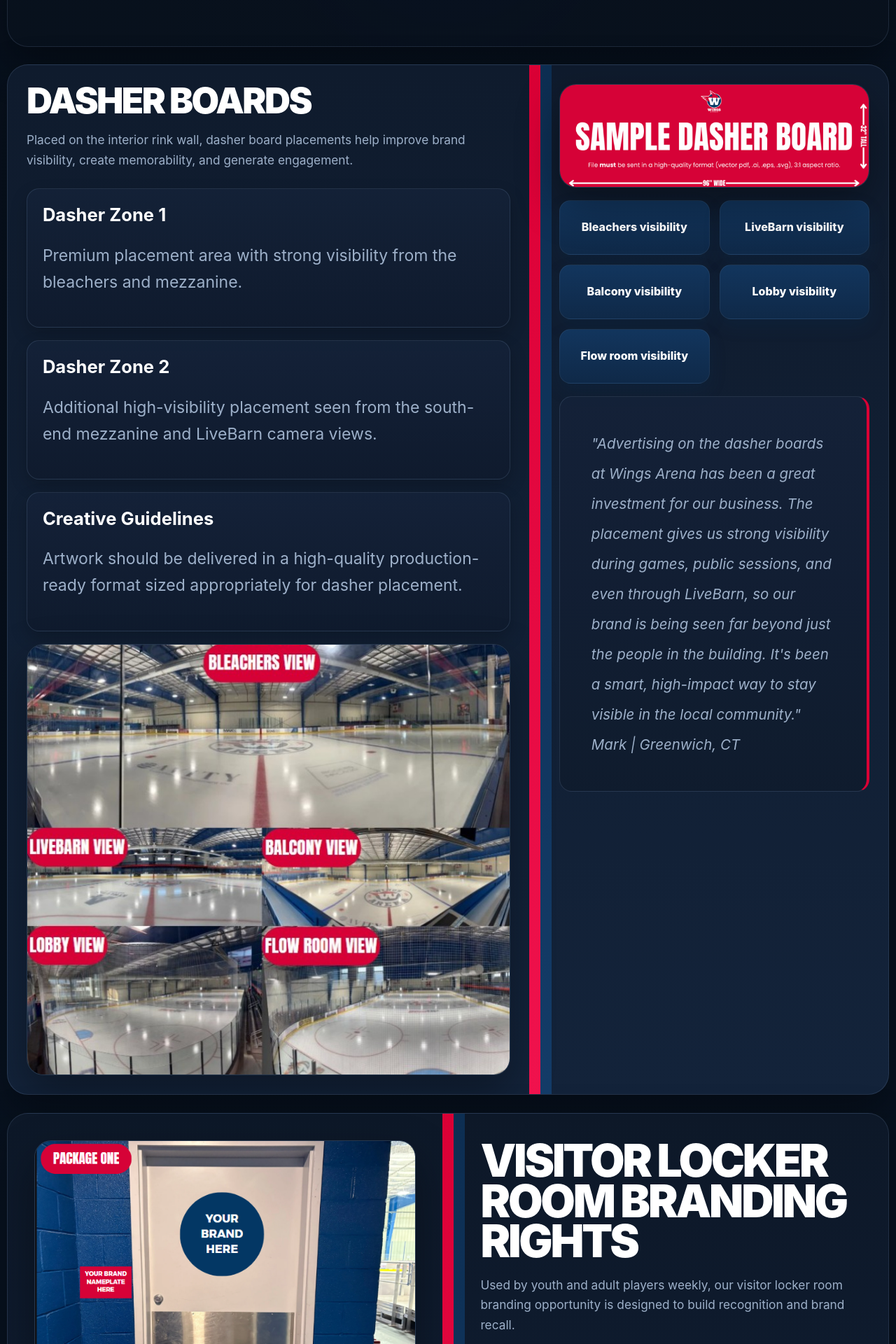
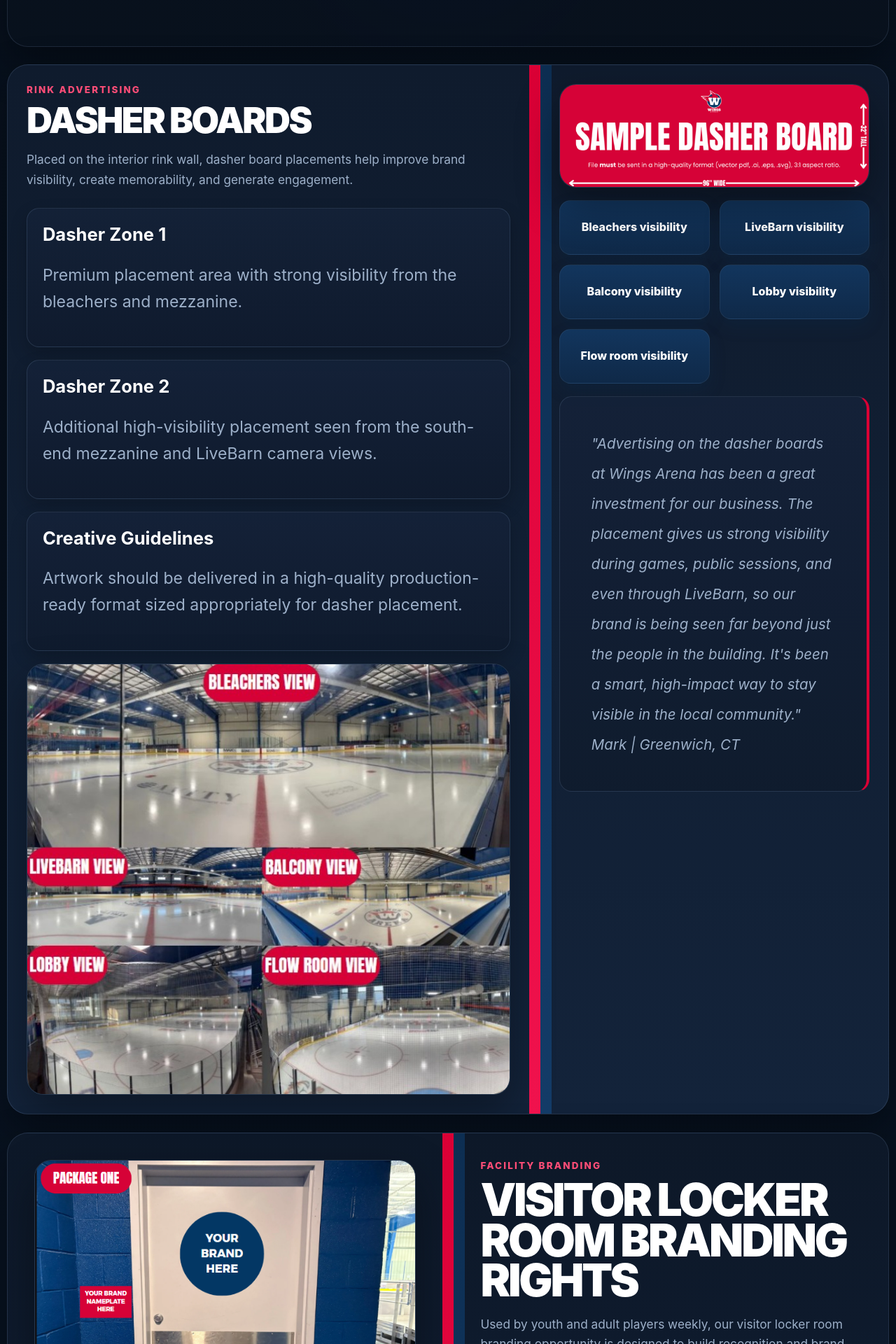
Before and after one commit to Avmannino/ad_partnership_guide, a React (Vite) app: page / in a window 1280 px wide. Shown: the part 2160-4080 px from the top of the page at 70% size. Built offline with nearby package versions, Linux system fonts and the light colour scheme.

Commit message:
Added eyebrow to headers

```diff
--- a/src/App.jsx
+++ b/src/App.jsx
@@ -165,7 +165,7 @@
         <section className="pageSection splitFeatureSection dasherSection">
           <div className="splitFeatureLeft">
             <SectionTitle
-              eyebrow=""
+              eyebrow="Rink Advertising"
               title="DASHER BOARDS"
               className="dasherTitle"
               intro="Placed on the interior rink wall, dasher board placements help improve brand visibility, create memorability, and generate engagement."
@@ -250,7 +250,7 @@
 
           <div className="splitFeatureRightText">
             <SectionTitle
-              eyebrow=""
+              eyebrow="Facility Branding"
               title="VISITOR LOCKER ROOM BRANDING RIGHTS"
               intro="Used by youth and adult players weekly, our visitor locker room branding opportunity is designed to build recognition and brand recall."
             />
@@ -419,7 +419,7 @@
         <section className="pageSection splitFeatureSection namingSection">
           <div className="splitFeatureLeft">
             <SectionTitle
-              eyebrow="Premier Opportunity"
+              eyebrow="Premium Branding"
               title="ARENA NAMING RIGHTS"
               intro="Our naming-rights partnership represents the highest-visibility brand opportunity at Wings Arena and can extend across major facility and marketing touchpoints."
             />
```
